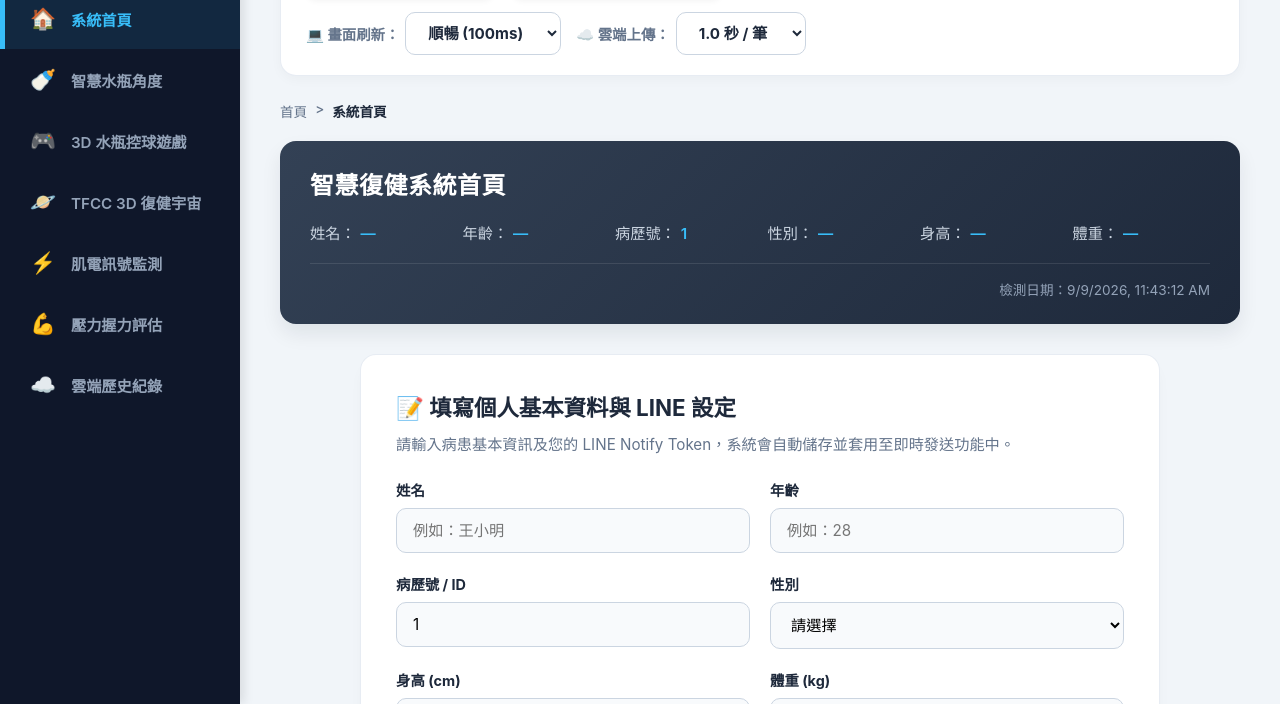
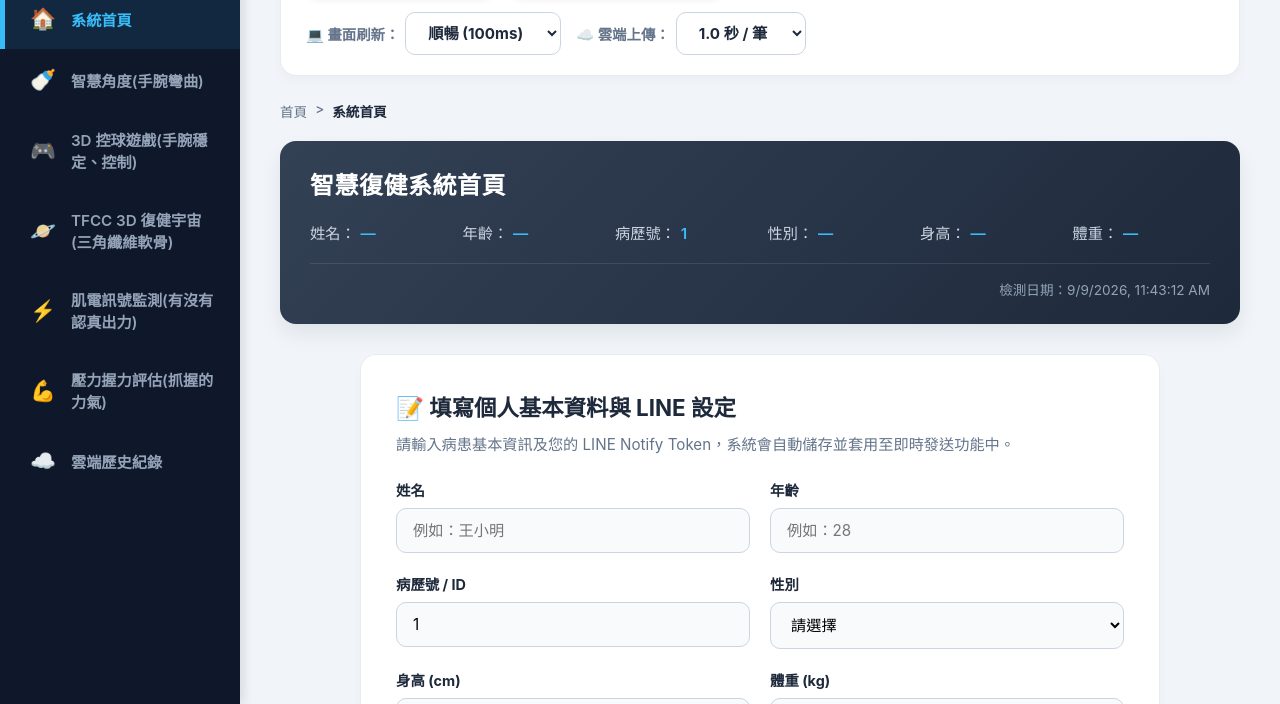
Before and after one commit to zunhan916-sketch/rehab-bottle, a plain HTML site: page index.html in a window 1280 px wide. Shown: the part 96-800 px from the top of the page. Drawn offline with nearby package versions, Linux system fonts and the light colour scheme; no server answers; a script that the page names is missing.

Commit message:
Add files via upload

```diff
--- a/index.html
+++ b/index.html
@@ -674,23 +674,23 @@ th {
   </div>
   <div class="nav-item" onclick="switchTab('bottle-tab', this); closeSidebarMobile();">
     <span class="nav-icon">🍼</span>
-    <span>智慧水瓶角度</span>
+    <span>智慧角度(手腕彎曲)</span>
   </div>
   <div class="nav-item" onclick="switchTab('game-tab', this); closeSidebarMobile();">
     <span class="nav-icon">🎮</span>
-    <span>3D 水瓶控球遊戲</span>
+    <span>3D 控球遊戲(手腕穩定、控制)</span>
   </div>
   <div class="nav-item" onclick="switchTab('tfcc-game-tab', this); closeSidebarMobile();">
     <span class="nav-icon">🪐</span>
-    <span>TFCC 3D 復健宇宙</span>
+    <span>TFCC 3D 復健宇宙(三角纖維軟骨)</span>
   </div>
   <div class="nav-item" onclick="switchTab('emg-tab', this); closeSidebarMobile();">
     <span class="nav-icon">⚡</span>
-    <span>肌電訊號監測</span>
+    <span>肌電訊號監測(有沒有認真出力)</span>
   </div>
   <div class="nav-item" onclick="switchTab('pressure-tab', this); closeSidebarMobile();">
     <span class="nav-icon">💪</span>
-    <span>壓力握力評估</span>
+    <span>壓力握力評估(抓握的力氣)</span>
   </div>
   <div class="nav-item" onclick="switchTab('cloud-tab', this); closeSidebarMobile();">
     <span class="nav-icon">☁️</span>
```
